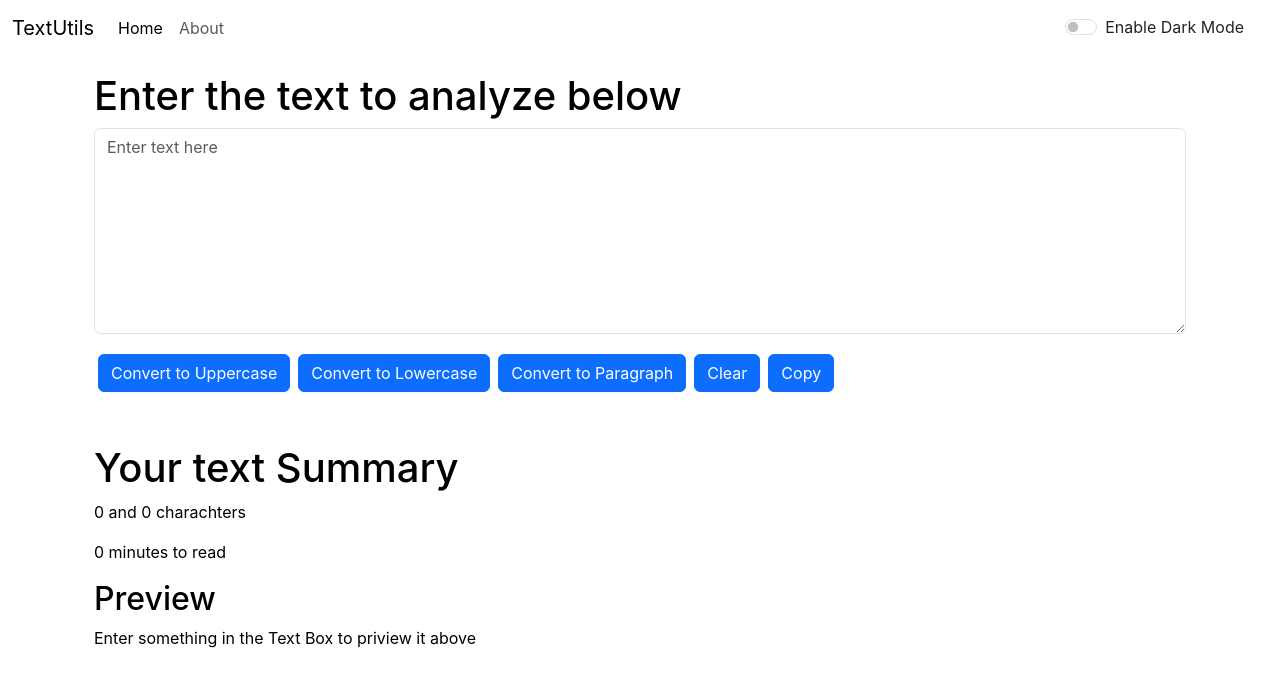
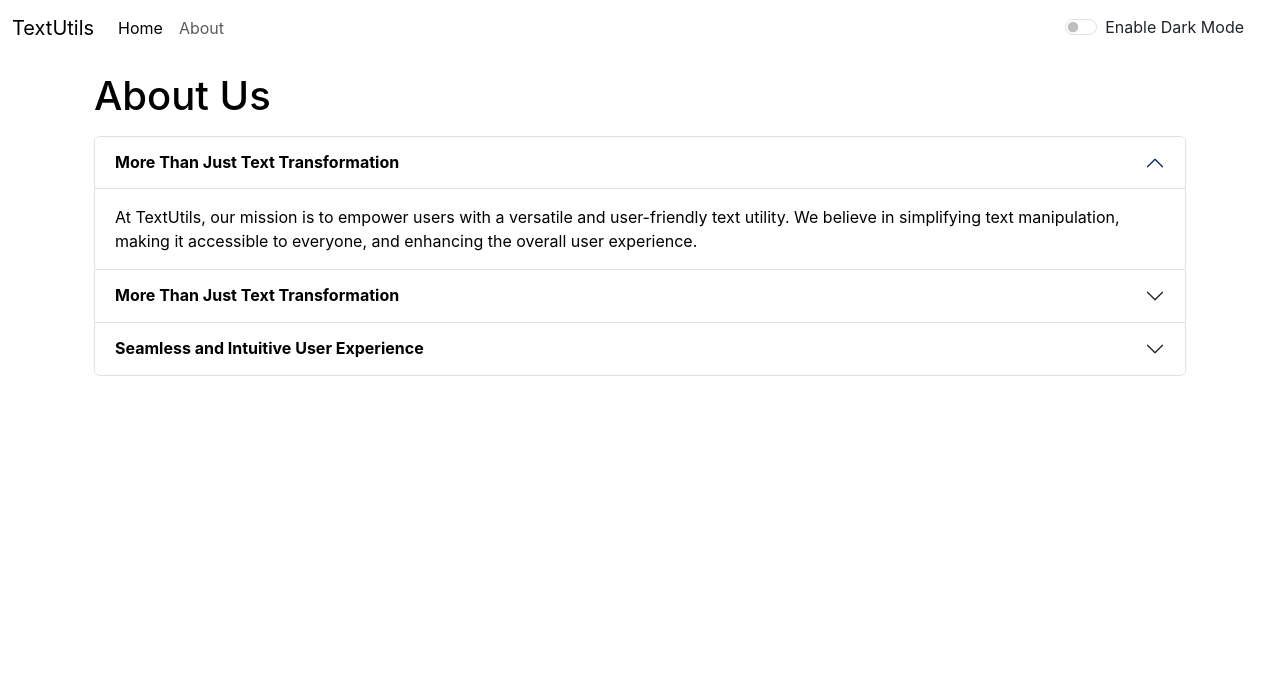
Before and after one commit to BPratyus/TextUtils, a React (Create React App) app: page /about in a window 1280 px wide. Shown: the top 686 px of the page. Built offline with nearby package versions, Linux system fonts and the light colour scheme.

Commit message:
add config file for client side routing for Azure

```diff
--- a/package.json
+++ b/package.json
@@ -1,4 +1,5 @@
 {
+  "homepage": "https://BPratyus.github.io/TextUtils",
   "name": "app",
   "version": "0.1.0",
   "private": true,
@@ -6,6 +7,7 @@
     "@testing-library/jest-dom": "^5.17.0",
     "@testing-library/react": "^13.4.0",
     "@testing-library/user-event": "^13.5.0",
+    "gh-pages": "^6.1.1",
     "react": "^18.2.0",
     "react-dom": "^18.2.0",
     "react-router-dom": "^6.21.3",
@@ -13,6 +15,8 @@
     "web-vitals": "^2.1.4"
   },
   "scripts": {
+    "predeploy": "npm run build",
+    "deploy": "gh-pages -d build",
     "start": "react-scripts start",
     "build": "react-scripts build",
     "test": "react-scripts test",
--- a/src/App.js
+++ b/src/App.js
@@ -1,16 +1,16 @@
 // import logo from './logo.svg';
 import { useState } from 'react';
 import './App.css';
-// import About from './components/About';
+import About from './components/About';
 import Navbar from './components/Navbar';
 import TextForm from './components/TextForm';
 import Alert from './components/Alert';
 
-// import {
-//   BrowserRouter as Router,
-//   Routes,
-//   Route
-// } from "react-router-dom";
+import {
+  BrowserRouter as Router,
+  Routes,
+  Route
+} from "react-router-dom";
 
 function App() {
   const [mode, setmode] = useState('light') ;
@@ -44,23 +44,24 @@ function App() {
   return (
     // JSX Fragment for returning only one component, compiled by babel to JS
     <>
-    {/* <Router> */}
+    <Router>
       <Navbar title='TextUtils' mode={mode} toggleMode={toggleMode} />
       <Alert alert={alert}/>
       <div className="container my-3">
-      <TextForm showAlert={showAlert} heading="Enter the text to analyze below" mode={mode} />
-       {/* <Routes>
-          <Route exact path="/about" element={<About />}/>
+      {/* <TextForm showAlert={showAlert} heading="Enter the text to analyze below" mode={mode} /> */}
+       <Routes>
+          <Route exact path="/about" element={<About mode={mode}/>}/>
+
 
 
           <Route exact path="/" element={<TextForm showAlert={showAlert} heading="Enter the text to analyze below" mode={mode} />}/>
 
 
 
-        </Routes> */}
+        </Routes>
 
       </div>
-      {/* </Router> */}
+      </Router>
     </>
 
 
--- a/src/components/About.js
+++ b/src/components/About.js
@@ -1,76 +1,82 @@
 
 import React, { useState } from 'react'
 
-export default function About() {
+export default function About(props) {
 
-    const [myStyle,setMyStyle] = useState({ //initial state
-        color: 'white',
-        backgroundColor:'black'
-    })
+    let myStyle ={
+        color: props.mode ==='dark'?'white':'black',
+        backgroundColor: props.mode==='dark'?'rgb(61 63 81)':'white'
 
-    const [btnText, setbtnText] = useState("Enable Dark Mode")
-    const toggleStyle = ()=>{
-        if(myStyle.color === 'white'){
-            setMyStyle({
-                color:'black',
-                backgroundColor:'white',
-                border: '1px solid white'
-            })
-            setbtnText("Enable Dark Mode")
-        }
-        else{
-            setMyStyle({
-                color:'white',
-                backgroundColor:'black'
 
-            })
-            setbtnText("Enable Light Mode")
-        }
     }
+    // const [myStyle,setMyStyle] = useState({ //initial state
+    //     color: 'black',
+    //     backgroundColor:'white'
+    // })
+
+    // const [btnText, setbtnText] = useState("Enable Dark Mode")
+    // const toggleStyle = ()=>{
+    //     if(myStyle.color === 'white'){
+    //         setMyStyle({
+    //             color:'black',
+    //             backgroundColor:'white',
+    //             border: '1px solid white'
+    //         })
+    //         setbtnText("Enable Dark Mode")
+    //     }
+    //     else{
+    //         setMyStyle({
+    //             color:'white',
+    //             backgroundColor:'black'
+
+    //         })
+    //         setbtnText("Enable Light Mode")
+    //     }
+    // }
   return (
-    <div className='container' style={myStyle}>
-    <h1 className='my-3'>About Us</h1>
+    <div className='container' >
+    <h1 className='my-3' style={{color: props.mode ==='dark'?'white':'black'}}>About Us</h1>
         <div className="accordion" id="accordionExample" style={myStyle}>
         <div className="accordion-item">
             <h2 className="accordion-header">
             <button className="accordion-button" style={myStyle} type="button" data-bs-toggle="collapse" data-bs-target="#collapseOne" aria-expanded="true" aria-controls="collapseOne">
-                Accordion Item #1
+                <strong>More Than Just Text Transformation</strong>
             </button>
             </h2>
             <div id="collapseOne" className="accordion-collapse collapse show" data-bs-parent="#accordionExample">
             <div className="accordion-body" style={myStyle}>
-                <strong>This is the first item's accordion body.</strong> It is shown by default, until the collapse plugin adds the appropriate classNamees that we use to style each element. These classNamees control the overall appearance, as well as the showing and hiding via CSS transitions. You can modify any of this with custom CSS or overriding our default variables. It's also worth noting that just about any HTML can go within the <code>.accordion-body</code>, though the transition does limit overflow.
+                At TextUtils, our mission is to empower users with a versatile and user-friendly text utility. We believe in simplifying text manipulation, making it accessible to everyone, and enhancing the overall user experience.
             </div>
             </div>
         </div>
         <div className="accordion-item">
             <h2 className="accordion-header">
             <button className="accordion-button collapsed" style={myStyle} type="button" data-bs-toggle="collapse" data-bs-target="#collapseTwo" aria-expanded="false" aria-controls="collapseTwo">
-                Accordion Item #2
+                <strong>More Than Just Text Transformation</strong>
             </button>
             </h2>
             <div id="collapseTwo" className="accordion-collapse collapse" data-bs-parent="#accordionExample">
             <div className="accordion-body" style={myStyle}>
-                <strong>This is the second item's accordion body.</strong> It is hidden by default, until the collapse plugin adds the appropriate classNamees that we use to style each element. These classNamees control the overall appearance, as well as the showing and hiding via CSS transitions. You can modify any of this with custom CSS or overriding our default variables. It's also worth noting that just about any HTML can go within the <code>.accordion-body</code>, though the transition does limit overflow.
+                Beyond the basics of capitalization and lowercasing, TextUtils offers a suite of features. From character and word count metrics to a real-time reading time calculator, our app is designed to be your go-to tool for comprehensive text analysis and enhancement.
             </div>
             </div>
         </div>
         <div className="accordion-item">
             <h2 className="accordion-header">
             <button className="accordion-button collapsed" style={myStyle} type="button" data-bs-toggle="collapse" data-bs-target="#collapseThree" aria-expanded="false" aria-controls="collapseThree">
-                Accordion Item #3
+               <strong> Seamless and Intuitive User Experience</strong>
             </button>
             </h2>
             <div id="collapseThree" className="accordion-collapse collapse" data-bs-parent="#accordionExample">
             <div className="accordion-body" style={myStyle}>
-                <strong>This is the third item's accordion body.</strong> It is hidden by default, until the collapse plugin adds the appropriate classNamees that we use to style each element. These classNamees control the overall appearance, as well as the showing and hiding via CSS transitions. You can modify any of this with custom CSS or overriding our default variables. It's also worth noting that just about any HTML can go within the <code>.accordion-body</code>, though the transition does limit overflow.
+                With a focus on user-centric design, [Your App Name] ensures a seamless and intuitive experience. Whether you're a professional writer, student, or casual user, our app provides a clean interface and powerful functionality to meet your text manipulation needs effortlessly.
             </div>
             </div>
         </div>
         </div>
-        <div className='my-3 mx-2'>
+        {/* <div className='my-3 mx-2'>
         <button onClick={toggleStyle} type="button" class="btn btn-primary">{btnText}</button>
-        </div>
+        </div> */}
     </div>
   )
 }
--- a/src/components/Alert.js
+++ b/src/components/Alert.js
@@ -8,7 +8,7 @@ function Alert(props) {
   return (
     <div>
        {props.alert && <div className={`alert alert-${props.alert.type} alert-dismissible fade show`} role="alert">
-       <strong>{capatalize(props.alert.type)}</strong>:{props.alert.msg}
+       <strong>{capatalize(props.alert.type)}</strong>: {props.alert.msg}
         {/* <button type="button" className="btn-close" data-bs-dismiss="alert" aria-label="Close"></button> */}
         </div> }
     </div>
--- a/src/components/Navbar.js
+++ b/src/components/Navbar.js
@@ -1,6 +1,6 @@
 import React from 'react'
 import PropTypes from 'prop-types'
-// import { Link } from 'react-router-dom'
+import { Link } from 'react-router-dom'
 
 export default function Navbar(props) { //props are read-only and can be any objects
   return (
@@ -8,17 +8,17 @@ export default function Navbar(props) { //props are read-only and can be any obj
     <nav className="navbar navbar-expand-lg navbar bg-body" data-bs-theme={props.mode} >
     {/* data-bs-theme={props.mode} */}
     <div className="container-fluid"  >
-      <a className="navbar-brand" href="#">{props.title}</a>
+      <Link className="navbar-brand" to="/">{props.title}</Link>
       <button className="navbar-toggler" type="button" data-bs-toggle="collapse" data-bs-target="#navbarSupportedContent" aria-controls="navbarSupportedContent" aria-expanded="false" aria-label="Toggle navigation">
         <span className="navbar-toggler-icon"></span>
       </button>
       <div className="collapse navbar-collapse" id="navbarSupportedContent">
         <ul className="navbar-nav me-auto mb-2 mb-lg-0">
           <li className="nav-item">
-            <a className="nav-link active" aria-current="page" href="#">Home</a>
+            <Link className="nav-link active" aria-current="page" to="/">Home</Link>
           </li>
           <li className="nav-item">
-            <a className="nav-link" href="#">{props.about}</a>
+            <Link className="nav-link" to="/about">About</Link>
           </li>
         </ul>
         {/* <form className="d-flex" role="search">
```
Also changed, not shown: public/staticwebapp.config.json (added, +9 -0 lines), 1 other file (tests, documents, lock files or other folders).
